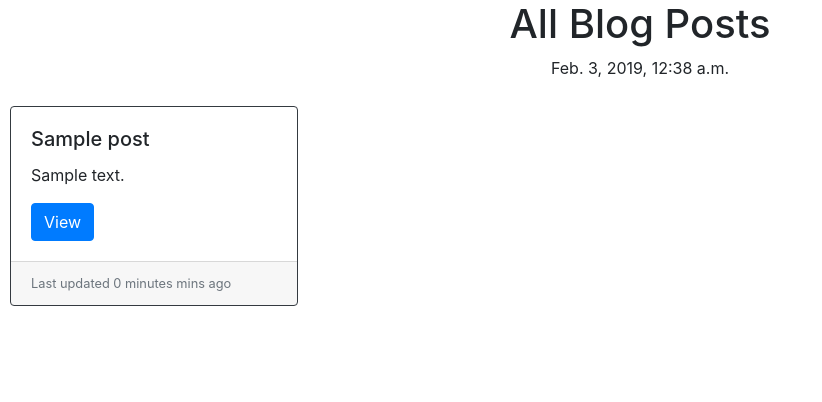
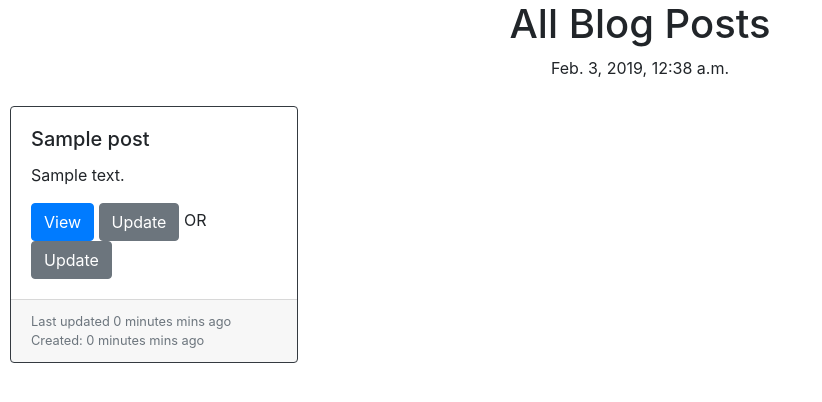
Before and after one commit to ishwar6/Django-youtube, a Django app: page /posts/ in a window 1280 px wide. Shown: the part 56-458 px from the top of the page, without its empty margins (0-822 px from the left). Run offline with Django 3.2, Linux system fonts and the light colour scheme; tables that the repository leaves empty hold one stand-in row (values such as "Sample post"); some libraries are stand-ins or nearby versions.

Commit message:
Update function based view

```diff
--- a/blog/urls.py
+++ b/blog/urls.py
@@ -2,7 +2,7 @@
 from django.contrib import admin
 from django.urls import path
 
-from posts.views import show_post, homepage, detail, post_create, subject_sidebar
+from posts.views import show_post, homepage, detail, post_create, subject_sidebar, post_update
 
 urlpatterns = [
     path('admin/', admin.site.urls),
@@ -12,6 +12,7 @@ urlpatterns = [
 
     path('posts/<slug:post_id>', detail),
     path('subject/<int:id>', subject_sidebar),
+    path('posts/update/<int:id>', post_update, name='post-update'),
 ]
 
 
--- a/posts/templates/posts/posts.html
+++ b/posts/templates/posts/posts.html
@@ -13,9 +13,13 @@
                 <h5 class="card-title">{{ a.title }}</h5>
                 <p class="card-text">{{ a.text|truncatechars:100 }}</p>
                 <a href="/posts/{{ a.slug }}" class="btn btn-primary">View</a>
+                <a href="/posts/update/{{ a.id }}" class="btn btn-secondary">Update</a>
+                OR <a href=" {% url 'post-update' a.id %} " class="btn btn-secondary">Update</a>
             </div>
+
             <div class="card-footer">
-                <small class="text-muted">Last updated {{ a.published_at | timesince }} mins ago</small>
+                <small class="text-muted">Last updated {{ a.updated | timesince }} mins ago</small>
+                <small class="text-muted">Created: {{ a.published_at | timesince }} mins ago</small>
             </div>
         </div>
 
--- a/posts/views.py
+++ b/posts/views.py
@@ -92,3 +92,35 @@ def subject_sidebar(request, id):
         'posts': posts
     }
     return render(request, 'posts/posts.html', context)
+
+
+def post_update(request, id):
+    if request.method == 'GET':
+        post = get_object_or_404(Post, id=id)
+        form = PostCreate(instance=post)
+        context = {
+            'form': form
+        }
+
+    if request.method == 'POST':
+        post = get_object_or_404(Post, id=id)
+        form = PostCreate(request.POST)
+        if form.is_valid():
+            title = form.cleaned_data.get('title')
+            blog_type = form.cleaned_data.get('blog_type')
+            text = form.cleaned_data.get('text')
+            status = form.cleaned_data.get('status')
+
+            post.title = title
+            post.blog_type = blog_type
+            post.text = text
+            post.status = status
+            post.save()
+            return redirect('post-show')
+        else:
+            form = PostCreate(instance=post)
+            context = {
+                'form': form
+            }
+
+    return render(request, 'posts/create.html', context)
```
